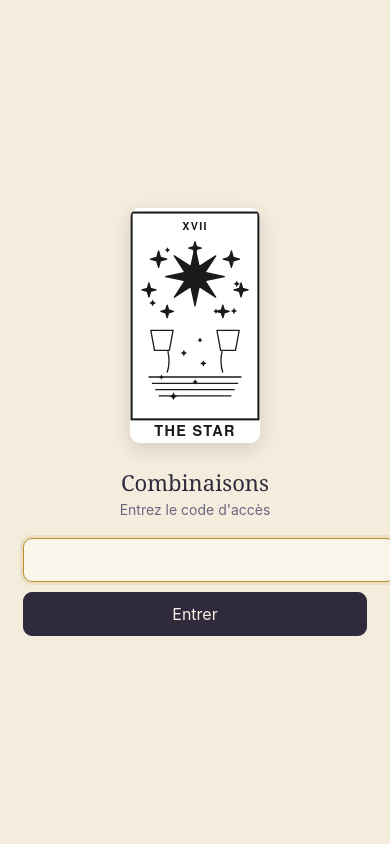
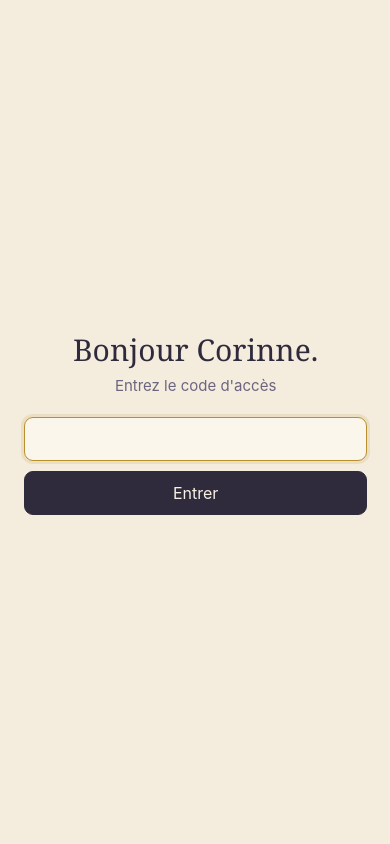
Before and after one commit to 3615-unit/tarot_data_collector_app, a Flask app: template templates/login.html in a window 390 px wide. Run offline with Flask 3, Linux system fonts and the light colour scheme; the template is opened without the code that fills it, so the values that code supplies are empty; some libraries are stand-ins or nearby versions.

Commit message:
Greet her by name on the login page, and enlarge the compliment
The access page showed a card image above the word "Combinaisons"; it now
just says "Bonjour Corinne." The inputs were missing box-sizing, so their
padding and border pushed them wider than the form box and out of line with
the heading above — everything now shares one centred column.

The compliment shown on finishing a card was easy to miss at 17px; it is
half again as large, and the pill becomes a rounded rectangle so it still
looks right when a longer line wraps on a phone.

Co-Authored-By: Claude Opus 5 <noreply@anthropic.com>

```diff
--- a/templates/login.html
+++ b/templates/login.html
@@ -6,15 +6,19 @@
 <title>Combinaisons — accès</title>
 <link rel="icon" href="{{ url_for('static', filename='cards/17.svg') }}">
 <style>
+  /* Without this the inputs' padding and border are added to their 100% width,
+     so they overflow the form box to the right and stop lining up with the
+     heading above them. */
+  * { box-sizing: border-box; }
   body {
-    margin: 0; min-height: 100vh; display: grid; place-items: center;
+    margin: 0; min-height: 100vh; min-height: 100dvh;
+    display: grid; place-items: center; padding: 24px;
     background: #f4ecdd; color: #2f2b3d;
     font-family: -apple-system, BlinkMacSystemFont, "Helvetica Neue", sans-serif;
   }
   .box { width: min(360px, 88vw); text-align: center; }
-  img { width: 130px; border-radius: 10px; box-shadow: 0 6px 18px rgba(47,43,61,.16); }
-  h1 { font-family: Georgia, serif; font-size: 22px; font-weight: normal; margin: 20px 0 4px; }
-  p { color: #6c6580; font-size: 14px; margin: 0 0 20px; }
+  h1 { font-family: Georgia, serif; font-size: 30px; font-weight: normal; margin: 0 0 6px; }
+  p { color: #6c6580; font-size: 15px; margin: 0 0 22px; }
   input, button { font: inherit; font-size: 16px; width: 100%; padding: 11px 13px; border-radius: 9px; }
   input { border: 1px solid #ded1b8; background: #fbf6ec; text-align: center; letter-spacing: 3px; }
   input:focus { outline: none; border-color: #b9902f; box-shadow: 0 0 0 3px rgba(185,144,47,.15); }
@@ -24,8 +28,7 @@
 </head>
 <body>
   <form class="box" method="post">
-    <img src="{{ url_for('static', filename='cards/17.svg') }}" alt="">
-    <h1>Combinaisons</h1>
+    <h1>Bonjour Corinne.</h1>
     <p>Entrez le code d'accès</p>
     <input name="code" type="password" autofocus autocomplete="current-password" inputmode="text">
     <button type="submit">Entrer</button>
```
Also changed, not shown: templates/index.html (+5 -5 lines).
